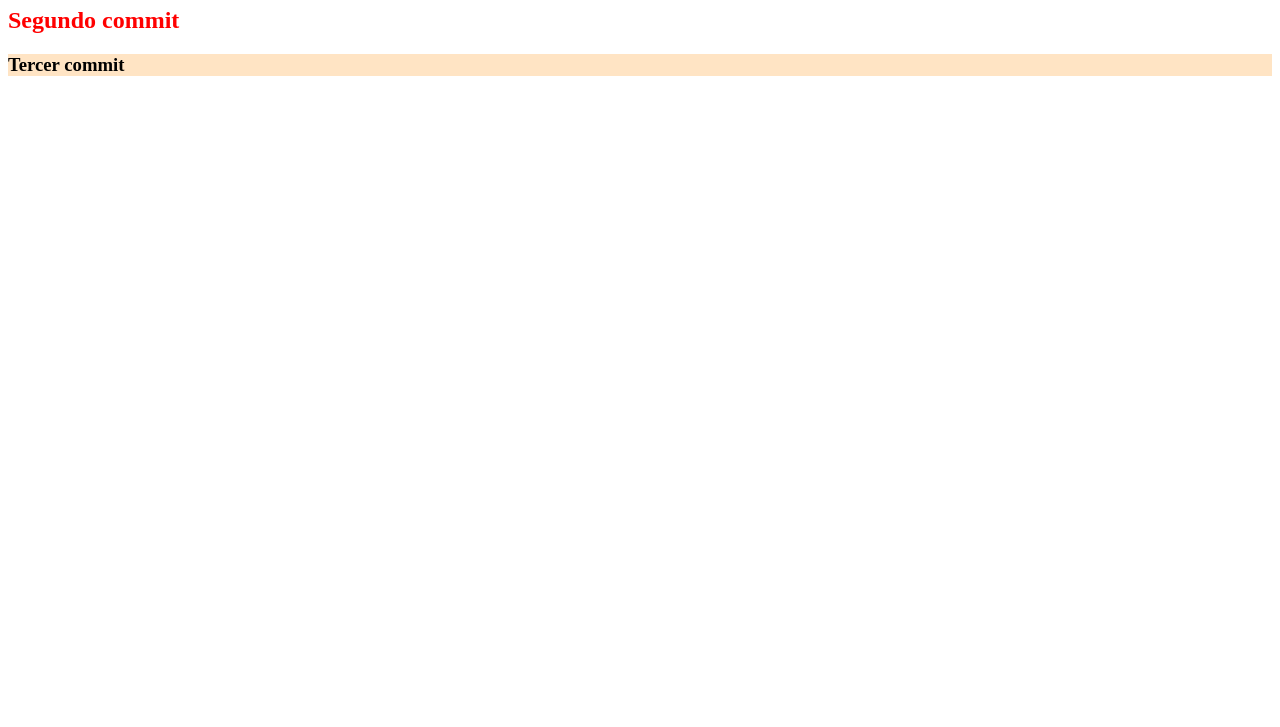
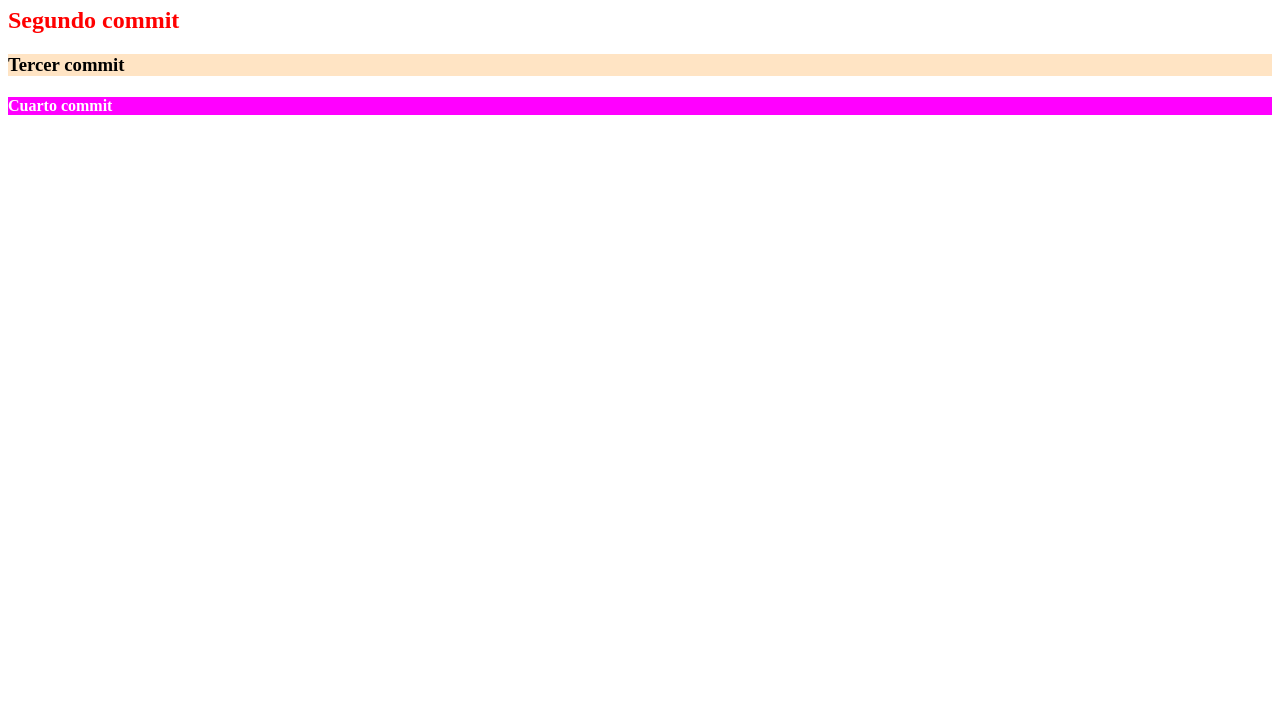
Before and after one commit to angelesromero15/ProyectoFalso--2, a plain HTML site: page index.html in a window 1280 px wide. Shown: the part 73-800 px from the top of the page. Drawn offline with Linux system fonts and the light colour scheme.

Commit message:
cuarto commit

```diff
--- a/css/estilos.css
+++ b/css/estilos.css
@@ -8,3 +8,7 @@ h2{
 h3{
     background-color: bisque;
 }
+h4{
+    background-color: fuchsia;
+    color: white;
+}
--- a/index.html
+++ b/index.html
@@ -13,5 +13,7 @@
 <h2>Segundo commit</h2>
 
 <h3>Tercer commit</h3>
+
+<h4>Cuarto commit</h4>
 </body>
 </html>
```
